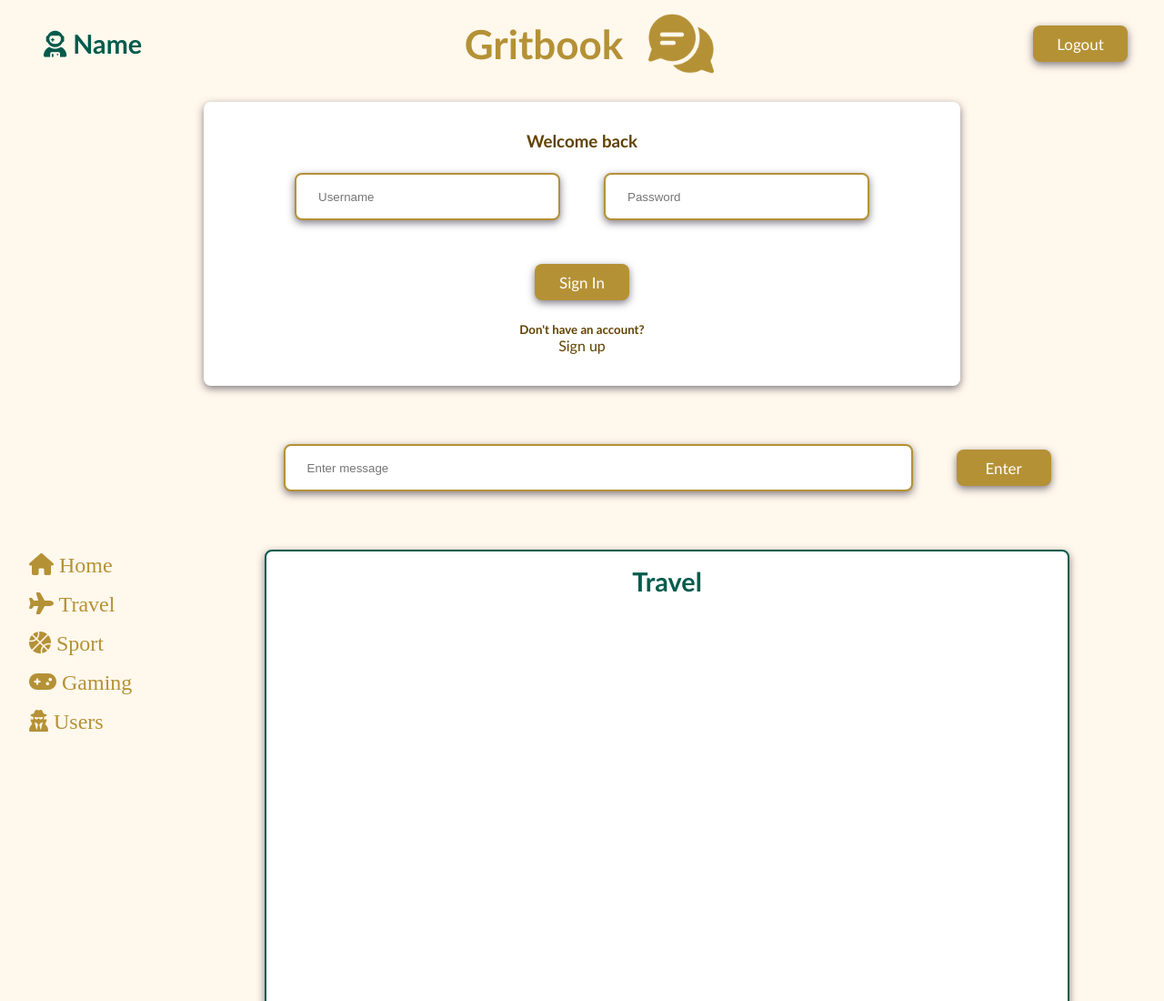
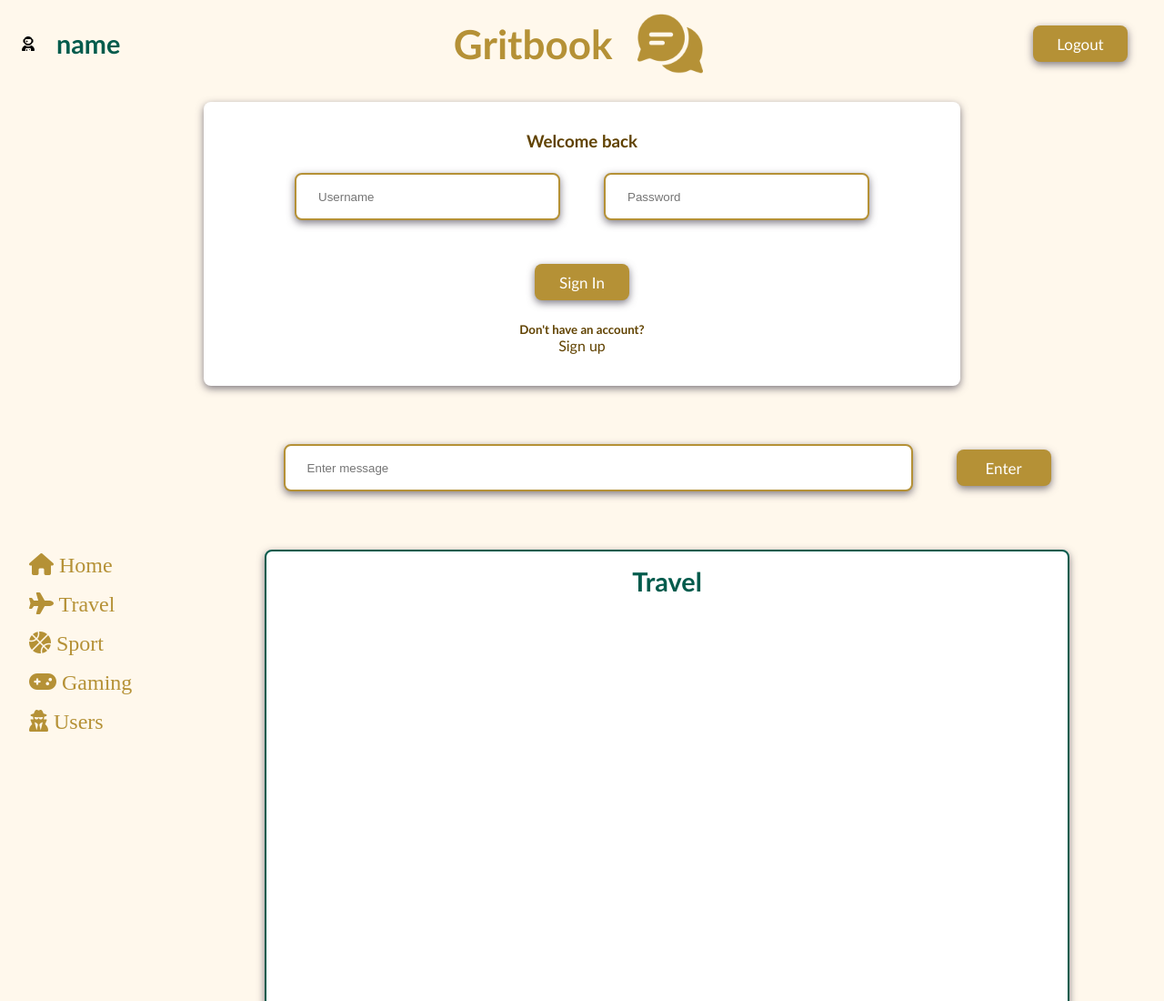
Before and after one commit to gosiacodes/Social-Media-Forum-App-Gritbook, a website built with Parcel: page src/index.html in a window 1280 px wide. Shown: the top 1100 px of the page at 91% size. Built offline with nearby package versions, Linux system fonts and the light colour scheme; some packages are replaced by stand-ins of ours; no server answers; the database is empty; a web font is replaced by a local one.

Commit message:
feat add on UI

```diff
--- a/src/index.html
+++ b/src/index.html
@@ -25,7 +25,11 @@
     <main>
       <!-- Header -->
       <div id="header-data">
-        <h2 class="user"><i class="fa-solid fa-user-astronaut"></i> Name</h2>
+        <div class="profile">
+          <i class="fa-solid fa-user-astronaut"></i>
+          <h2 class="user">name</h2>
+        </div>
+        <!-- <h2 class="user"><i class="fa-solid fa-user-astronaut"></i> Name</h2> -->
         <div class="logo">
           <h1 id="home">Gritbook</h1>
           <img
--- a/src/modules/LoginHandler.ts
+++ b/src/modules/LoginHandler.ts
@@ -31,6 +31,10 @@ export class Loginhandler {
         for (const key in usersData) {
           if (this.username.value == usersData[key].username && this.password.value == usersData[key].password) {
             console.log("login success");
+            // display current user
+            const userItem = document.querySelector('.user');
+            userItem.textContent = usersData[key].username;
+            userItem.setAttribute('id', key);
             this.clearForm();
             return;
           }
--- a/src/style.css
+++ b/src/style.css
@@ -15,6 +15,16 @@ main {
   flex-direction: column;
   align-items: center;
   padding: 0 1rem;
+}
+
+.profile {
+  display: flex;
+  flex-direction: row;
+  align-items: center;
+  padding-left: 00.5rem;
+  /* padding: 1rem; */
+
+
 }
 
 h1,
@@ -66,7 +76,7 @@ h2 {
 
 .user {
   margin: 1.5rem;
-  padding-left: 0.5rem;
+  /* padding-left: 0.5rem; */
 }
 
 .logo {
```
